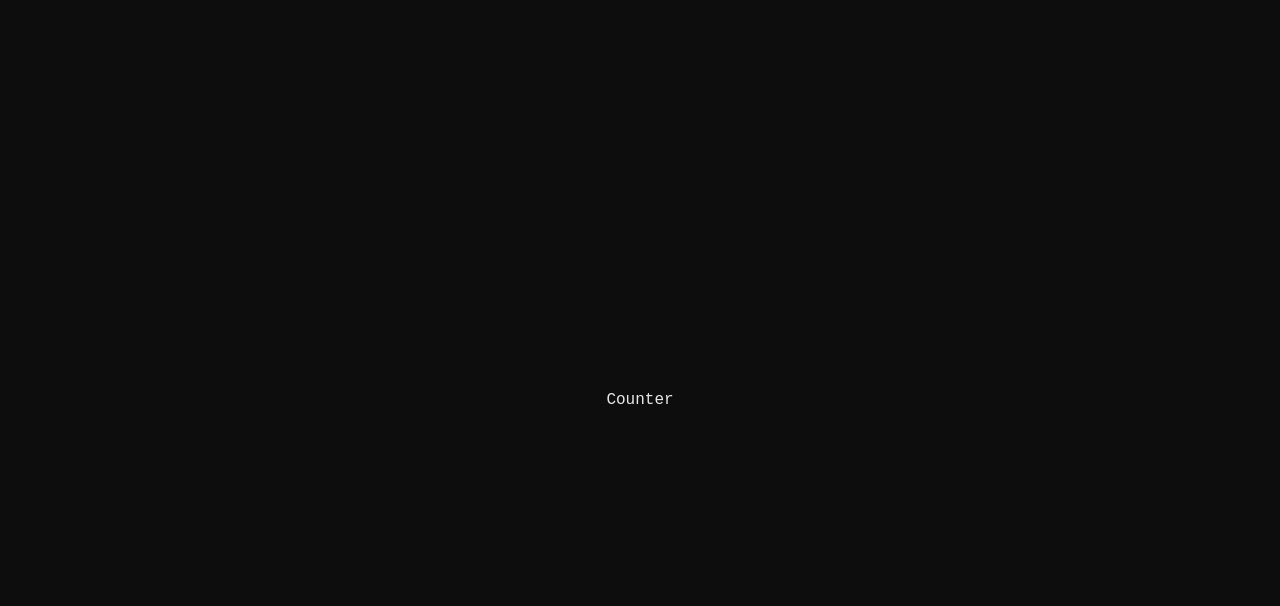
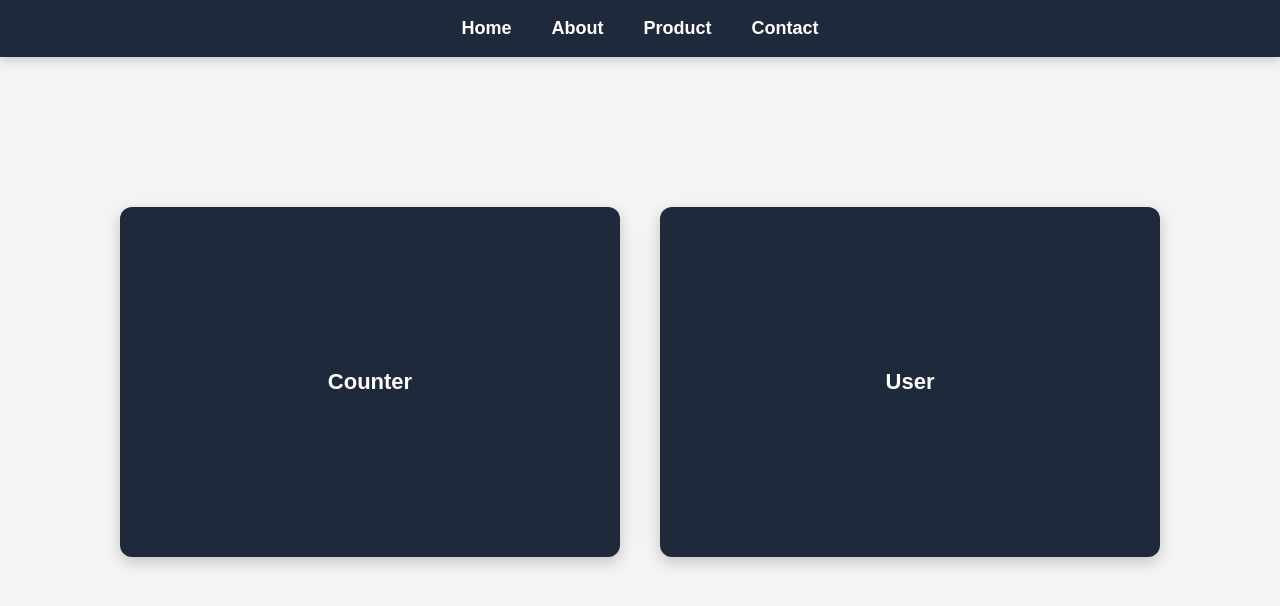
Before and after one commit to mrmaneditor000820-ui/Redux_Tool_Kit_with-_react, a React (Create React App) app: page / in a window 1280 px wide. Shown: the top 606 px of the page. Built offline with nearby package versions, Linux system fonts and the light colour scheme.

Commit message:
Refactor application structure by implementing routing and separating components into dedicated files; add CSS styles for Counter and User components.

```diff
--- a/src/App.css
+++ /dev/null
@@ -1,110 +0,0 @@
-/* ── Design Tokens ───────────────────────────────────────────── */
-:root {
-  --bg:        #0d0d0d;
-  --surface:   #161616;
-  --border:    #2a2a2a;
-  --accent:    #00e5ff;
-  --accent-dim:#004d5a;
-  --danger:    #ff4d4d;
-  --muted:     #555;
-  --text:      #e8e8e8;
-  --font-mono: "JetBrains Mono", "Fira Code", "Courier New", monospace;
-}
-
-/* ── Reset ───────────────────────────────────────────────────── */
-*, *::before, *::after { box-sizing: border-box; margin: 0; padding: 0; }
-
-body {
-  background: var(--bg);
-  color: var(--text);
-  font-family: var(--font-mono);
-  min-height: 100vh;
-  display: flex;
-  align-items: center;
-  justify-content: center;
-}
-
-/* ── Count Display ───────────────────────────────────────────── */
-.counter-display {
-  font-size: 80px;
-  font-weight: 700;
-  color: var(--accent);
-  text-shadow: 0 0 24px rgba(0, 229, 255, 0.25);
-  letter-spacing: -2px;
-  text-align: center;
-  margin-bottom: 32px;
-}
-
-/* ── Buttons ─────────────────────────────────────────────────── */
-.btn {
-  padding: 12px 24px;
-  border: 1px solid var(--border);
-  background: transparent;
-  color: var(--text);
-  font-family: var(--font-mono);
-  font-size: 13px;
-  letter-spacing: 0.05em;
-  cursor: pointer;
-  border-radius: 2px;
-  margin: 4px;
-  transition: background 0.15s, border-color 0.15s, color 0.15s;
-}
-
-.btn:hover {
-  background: var(--accent-dim);
-  border-color: var(--accent);
-  color: var(--accent);
-}
-
-.btn:active { transform: scale(0.97); }
-
-.btn-reset:hover {
-  background: #2a1111;
-  border-color: var(--danger);
-  color: var(--danger);
-}
-
-.btn:focus-visible {
-  outline: 2px solid var(--accent);
-  outline-offset: 2px;
-}
-
-
-.App {
-  text-align: center;
-}
-
-.App-logo {
-  height: 40vmin;
-  pointer-events: none;
-}
-
-@media (prefers-reduced-motion: no-preference) {
-  .App-logo {
-    animation: App-logo-spin infinite 20s linear;
-  }
-}
-
-.App-header {
-  background-color: #282c34;
-  min-height: 100vh;
-  display: flex;
-  flex-direction: column;
-  align-items: center;
-  justify-content: center;
-  font-size: calc(10px + 2vmin);
-  color: white;
-}
-
-.App-link {
-  color: #61dafb;
-}
-
-@keyframes App-logo-spin {
-  from {
-    transform: rotate(0deg);
-  }
-  to {
-    transform: rotate(360deg);
-  }
-}
--- a/src/App.jsx
+++ b/src/App.jsx
@@ -110,15 +110,13 @@
 
 
 import React from 'react'
-import  Counter from './Counter'
+import Routing from './Routing'
+
 
 function App() {
   return (
     <>
-    <a href={Counter}>
-    Counter
-    </a>
-
+    <Routing/>
     </>
   )
 }
--- /dev/null
+++ b/src/Counter.css
@@ -0,0 +1,61 @@
+/* Counter Page */
+.counter-page {
+  min-height: 100vh;
+  background: #0d0d0d;
+  color: #e8e8e8;
+  font-family: "JetBrains Mono", "Fira Code", "Courier New", monospace;
+  display: flex;
+  justify-content: center;
+  align-items: center;
+}
+
+.counter-container {
+  text-align: center;
+}
+
+.counter-display {
+  font-size: 80px;
+  font-weight: 700;
+  color: #00e5ff;
+  text-shadow: 0 0 24px rgba(0, 229, 255, 0.25);
+  letter-spacing: -2px;
+  margin-bottom: 10px;
+  margin-top: 10px;
+  margin-left: 10px;
+  margin-right: 20px;
+}
+
+.btn {
+  padding: 12px 24px;
+  border: 1px solid #2a2a2a;
+  background: transparent;
+  color: #e8e8e8;
+  font-family: inherit;
+  font-size: 13px;
+  letter-spacing: 0.05em;
+  cursor: pointer;
+  border-radius: 2px;
+  margin: 4px;
+  transition: 0.15s;
+}
+
+.btn:hover {
+  background: #004d5a;
+  border-color: #00e5ff;
+  color: #00e5ff;
+}
+
+.btn:active {
+  transform: scale(0.97);
+}
+
+.btn-reset:hover {
+  background: #2a1111;
+  border-color: #ff4d4d;
+  color: #ff4d4d;
+}
+
+.btn:focus-visible {
+  outline: 2px solid #00e5ff;
+  outline-offset: 2px;
+}
--- a/src/Counter.jsx
+++ b/src/Counter.jsx
@@ -1,7 +1,7 @@
 import React from "react"
 import { useSelector, useDispatch } from "react-redux"
 import { increment, decrement, reset } from "./counterSlice"
-import "./App.css"
+import "./Counter.css"
 
 function App() {
 
@@ -13,12 +13,15 @@ const dispatch = useDispatch()
 
   return (
     <>
+    <div className="counter-page">
+
     <h1 className="counter-display">{count}</h1>
 
 
     <button className="btn btn-increment" onClick={()=> dispatch(increment())}>increment</button>
     <button className="btn btn-decrement" onClick={()=> dispatch(decrement())}>decrement</button>
     <button className="btn btn-reset" onClick={()=> dispatch(reset())}>reset</button>
+</div>
     </>
   )
 }
--- /dev/null
+++ b/src/Home.jsx
@@ -0,0 +1,14 @@
+import React from 'react'
+import Nav from './Nav'
+import Navbar from './Navbar';
+
+function Home() {
+  return (
+    <div>
+      <Nav/>
+      <Navbar/>
+    </div>
+  );
+}
+
+export default Home;
--- /dev/null
+++ b/src/Nav.css
@@ -0,0 +1,42 @@
+* {
+  margin: 0;
+  padding: 0;
+  box-sizing: border-box;
+}
+
+.navtop {
+  background-color: #1e293b;
+  padding: 18px 40px;
+  display: flex;
+  justify-content: center;
+  gap: 40px;
+  box-shadow: 0 3px 10px rgba(0, 0, 0, 0.2);
+}
+
+.navtop a {
+  text-decoration: none;
+  color: white;
+  font-size: 18px;
+  font-weight: 600;
+  transition: 0.3s;
+  position: relative;
+}
+
+.navtop a:hover {
+  color: #38bdf8;
+}
+
+.navtop a::after {
+  content: "";
+  position: absolute;
+  width: 0%;
+  height: 2px;
+  background: #38bdf8;
+  left: 0;
+  bottom: -5px;
+  transition: 0.3s;
+}
+
+.navtop a:hover::after {
+  width: 100%;
+}
--- /dev/null
+++ b/src/Nav.jsx
@@ -0,0 +1,15 @@
+import React from "react";
+import "./Nav.css";
+
+function Navbar() {
+  return (
+    <div className="navtop">
+      <a href="#">Home</a>
+      <a href="#">About</a>
+      <a href="#">Product</a>
+      <a href="#">Contact</a>
+    </div>
+  );
+}
+
+export default Navbar;
--- /dev/null
+++ b/src/Navbar.css
@@ -0,0 +1,29 @@
+nav {
+  width: 100%;
+  display: flex;
+  justify-content: center;
+  gap: 40px;
+  margin-top: 150px;
+}
+
+nav a {
+  width: 500px;
+  height: 350px;
+  background: #1e293b;
+  color: white;
+  text-decoration: none;
+  border-radius: 12px;
+  display: flex;
+  justify-content: center;
+  align-items: center;
+  font-size: 22px;
+  font-weight: bold;
+  transition: 0.3s;
+  box-shadow: 0 5px 15px rgba(0, 0, 0, 0.2);
+}
+
+nav a:hover {
+  background: #0ea5e9;
+  transform: translateY(-5px);
+  box-shadow: 0 10px 25px rgba(14, 165, 233, 0.4);
+}
--- a/src/Navbar.jsx
+++ b/src/Navbar.jsx
@@ -1,13 +1,12 @@
 import React from "react";
+import { Link } from "react-router-dom";
 import "./Navbar.css";
 
 function Navbar() {
   return (
     <nav>
-      <a href="#">Home</a>
-      <a href="#">About</a>
-      <a href="#">Product</a>
-      <a href="#">Contact</a>
+      <Link to="/Counter">Counter</Link>
+      <Link to="/user">User</Link>
     </nav>
   );
 }
--- /dev/null
+++ b/src/Routing.jsx
@@ -0,0 +1,21 @@
+import { Routes, Route, BrowserRouter } from "react-router-dom";
+import Navbar from "./Navbar";
+import Home from "./Home";
+import Counter from "./Counter";
+import User from "./User";
+
+function App() {
+  return (
+    <>
+    <BrowserRouter>
+      <Routes>
+        <Route path="/" element={<Home />} />
+        <Route path="/counter" element={<Counter />} />
+        <Route path="/user" element={<User />} />
+      </Routes>
+    </BrowserRouter>
+    </>
+  );
+}
+
+export default App;
--- /dev/null
+++ b/src/User.css
@@ -0,0 +1,74 @@
+* {
+  margin: 0;
+  padding: 0;
+  box-sizing: border-box;
+  font-family: Arial, sans-serif;
+}
+
+body {
+  background: #f4f4f4;
+}
+
+.container {
+  width: 400px;
+  margin: 80px auto;
+  background: white;
+  padding: 25px;
+  border-radius: 10px;
+  box-shadow: 0 5px 15px rgba(0, 0, 0, 0.15);
+}
+
+.title {
+  text-align: center;
+  margin-bottom: 20px;
+  color: #333;
+}
+
+.btn-box {
+  display: flex;
+  justify-content: space-between;
+  margin-bottom: 20px;
+}
+
+.login-btn,
+.logout-btn {
+  padding: 10px 22px;
+  border: none;
+  border-radius: 6px;
+  color: white;
+  cursor: pointer;
+  font-size: 16px;
+}
+
+.login-btn {
+  background: #28a745;
+}
+
+.login-btn:hover {
+  background: #218838;
+}
+
+.logout-btn {
+  background: #dc3545;
+}
+
+.logout-btn:hover {
+  background: #c82333;
+}
+
+.card {
+  background: #f8f9fa;
+  border-left: 5px solid #0d6efd;
+  padding: 15px;
+  border-radius: 8px;
+}
+
+.card h2 {
+  color: #0d6efd;
+  margin-bottom: 10px;
+}
+
+.card p {
+  margin: 8px 0;
+  color: #555;
+}
--- a/src/User.jsx
+++ b/src/User.jsx
@@ -1,7 +1,7 @@
 import React from "react";
 import { useDispatch, useSelector } from "react-redux";
 import { setUser } from "./userSlice";
-import "./App.css";
+import "./User.css";
 
 function App() {
   const user = useSelector((state) => state.user.user);
```
